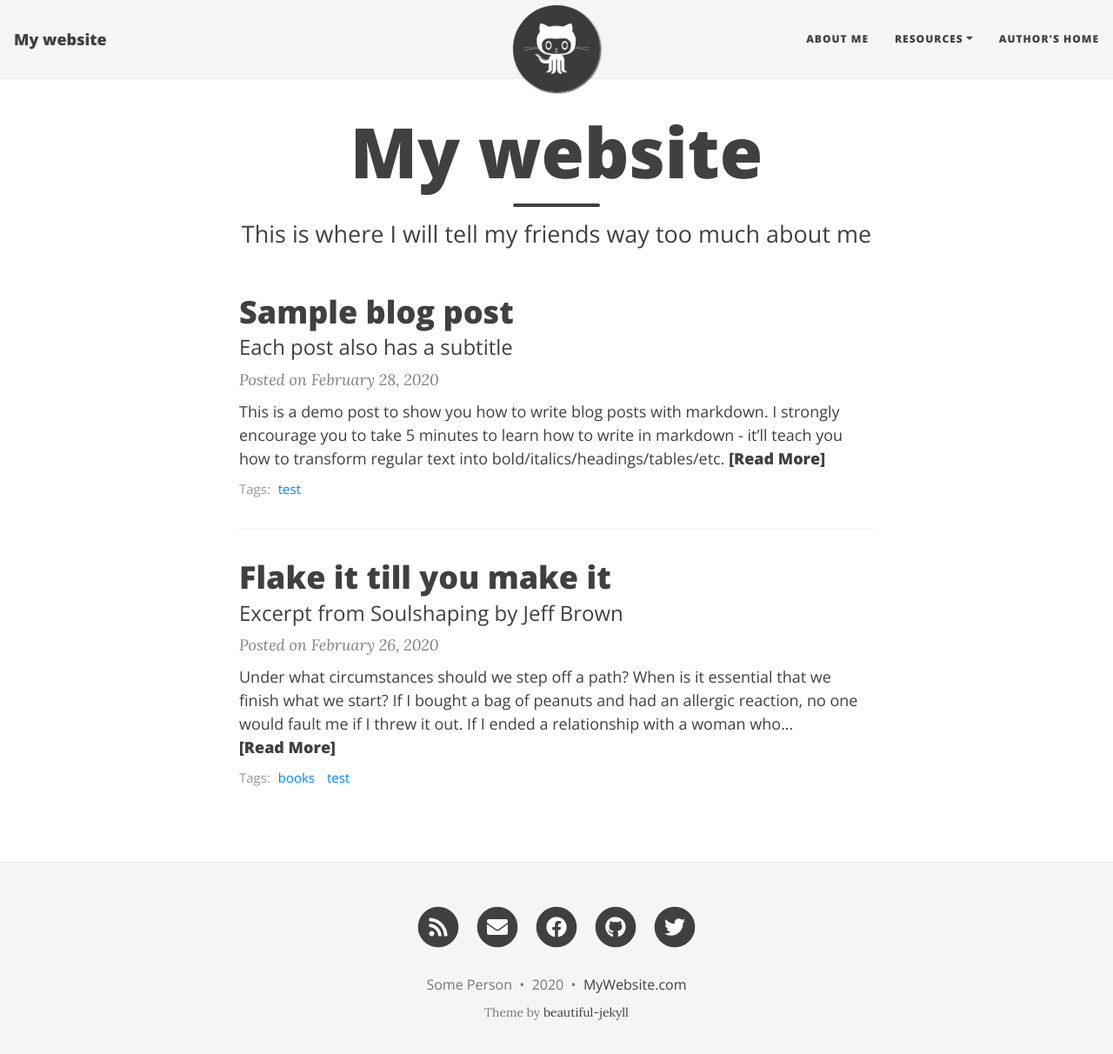
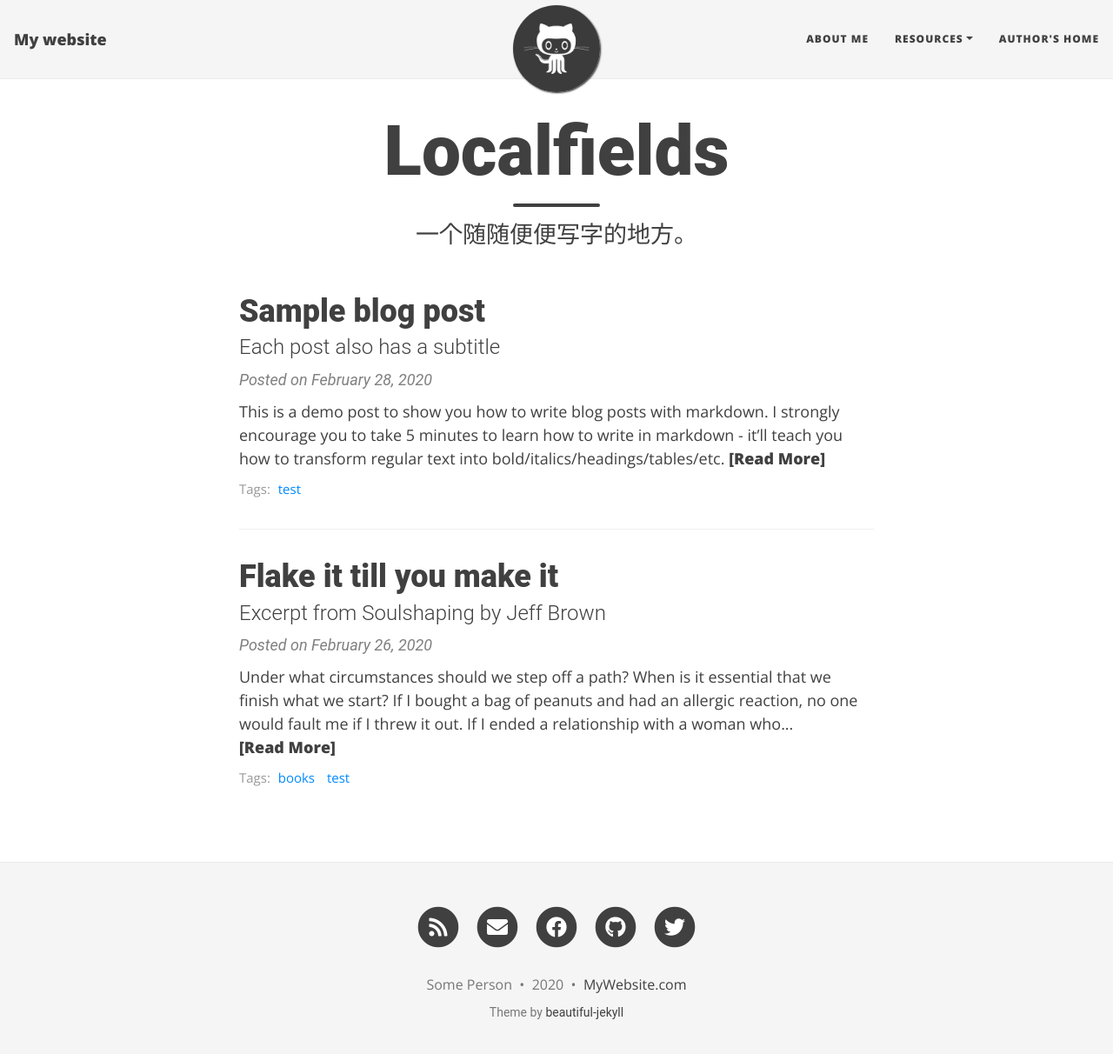
Before and after one commit to localfields/localfields.github.io, a Jekyll site: the page built from index.html, in a window 1280 px wide and 1225 px high. Shown: the top 1212 px of the window at 87% size. Built offline with Jekyll 4.4.1, drawn with Linux system fonts in a browser that asks for light colours; nearby versions of some CDN libraries; the list of posts is cut into pages by our own code.

Commit message:
chinese fonts

```diff
--- a/assets/css/main.css
+++ b/assets/css/main.css
@@ -11,7 +11,8 @@ html {
 }
 
 body {
-  font-family: 'Lora', 'Times New Roman', serif;
+  /* font-family: 'Lora', 'Times New Roman', serif; */
+  font-family: 'Noto Sans SC', 'Roboto', sans-serif;
   font-size: 1.125rem;
   color: #404040;
   position: relative;
@@ -26,7 +27,8 @@ p {
   margin: 1.875rem 0;
 }
 h1,h2,h3,h4,h5,h6 {
-  font-family: 'Open Sans', 'Helvetica Neue', Helvetica, Arial, sans-serif;
+  /* font-family: 'Open Sans', 'Helvetica Neue', Helvetica, Arial, sans-serif; */
+  font-family: 'Roboto', 'Noto Sans SC', 'Open Sans', 'Helvetica Neue', Helvetica, Arial, sans-serif;
   font-weight: 800;
   line-height: 1.1;
 }
--- a/index.html
+++ b/index.html
@@ -1,5 +1,5 @@
 ---
 layout: home
-title: My website
-subtitle: This is where I will tell my friends way too much about me
+title: Localfields
+subtitle: 一个随随便便写字的地方。
 ---
```
Also changed, not shown: _layouts/base.html (+7 -0 lines), README.md.
